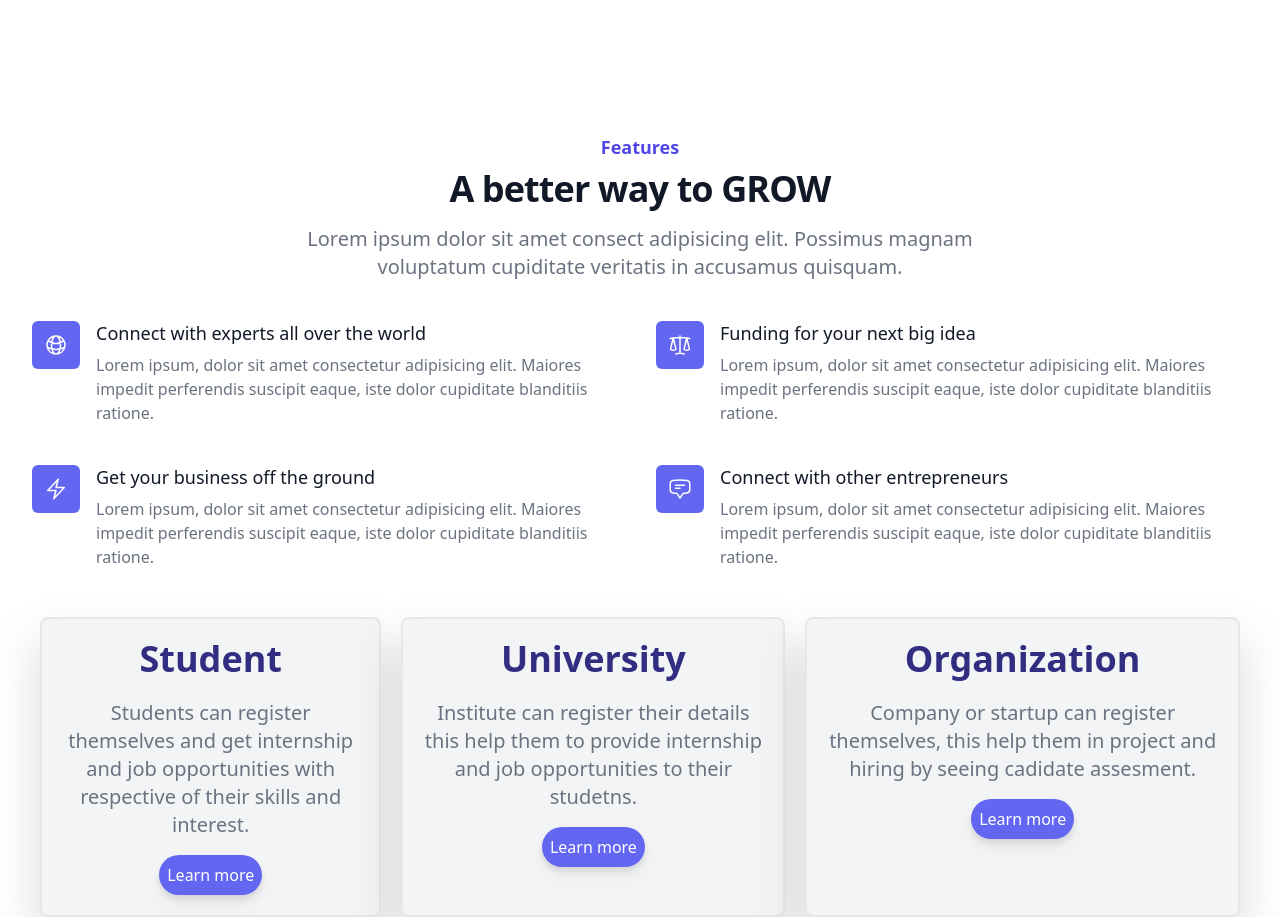
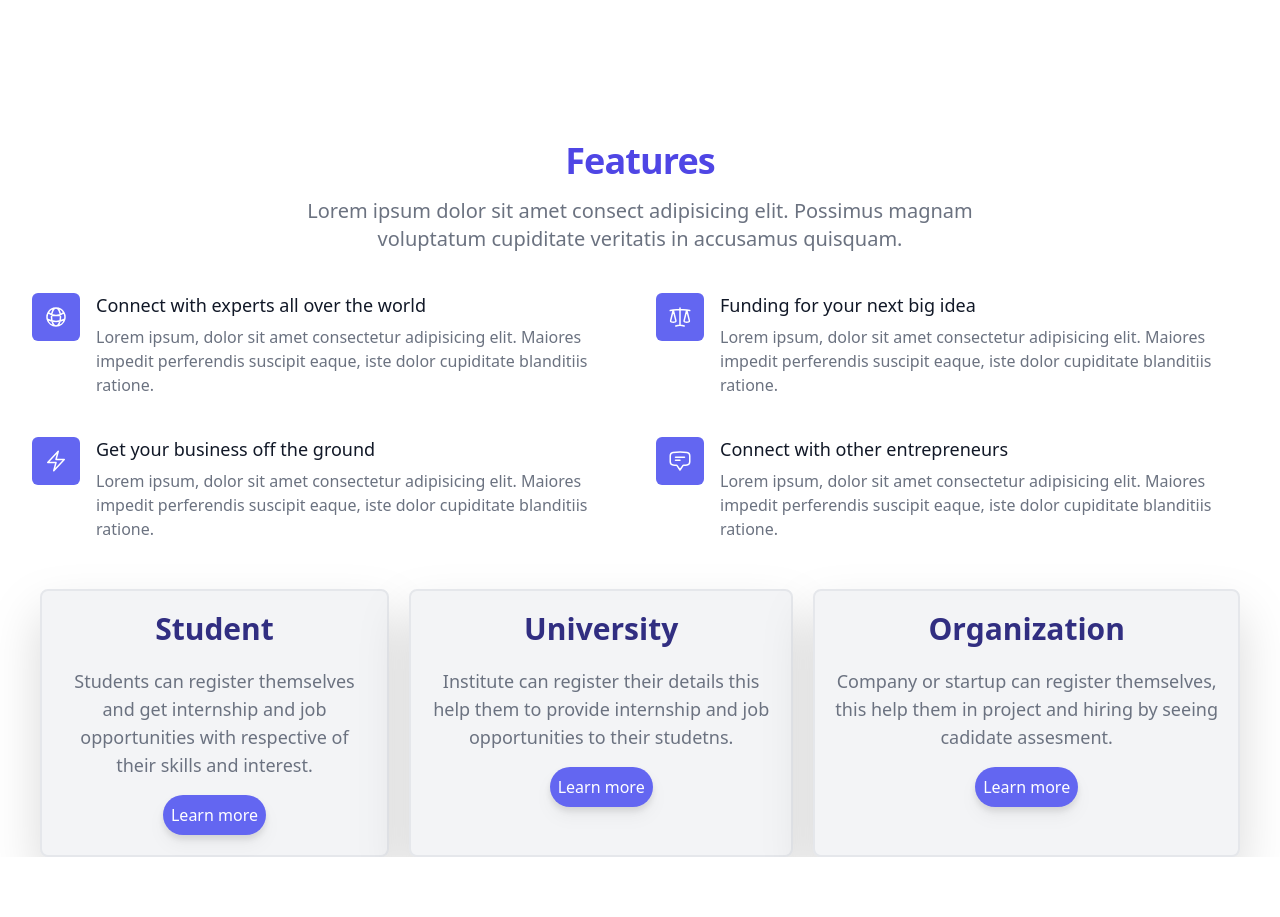
Before and after one commit to DrasticCoder/ModernVate, a React (Create React App) app: page / in a window 1280 px wide. Shown: the part 1600-2517 px from the top of the page. After the commit the page ends 2457 px from the top, so only its background shows below. Built offline with nearby package versions, Linux system fonts and the light colour scheme.

Commit message:
Add styling to elements

```diff
--- a/src/components/Features.jsx
+++ b/src/components/Features.jsx
@@ -32,9 +32,8 @@ export default function Features() {
         <div className="bg-white py-12">
             <div className="mx-auto max-w-7xl px-4 sm:px-6 lg:px-8">
                 <div className="lg:text-center">
-                    <h2 className="text-lg font-semibold text-indigo-600">Features</h2>
-                    <p className="mt-2 text-3xl font-bold leading-8 tracking-tight text-gray-900 sm:text-4xl">
-                        A better way to GROW
+                    <p className="mt-2 text-3xl font-semibold leading-8 tracking-tight text-indigo-600 sm:text-4xl">
+                        Features
                     </p>
                     <p className="mt-4 max-w-2xl text-xl text-gray-500 lg:mx-auto">
                         Lorem ipsum dolor sit amet consect adipisicing elit. Possimus magnam voluptatum cupiditate veritatis in
--- a/src/components/HeroSection.jsx
+++ b/src/components/HeroSection.jsx
@@ -19,7 +19,7 @@ export default function HeroSection() {
                         <div className="sm:text-center lg:text-left">
                             <h1 className="text-4xl font-bold tracking-tight text-gray-900 sm:text-5xl md:text-6xl">
                                 <span className="block xl:inline">We</span>{' '}
-                                <span className="block text-indigo-600 xl:inline">Incubate</span>,{' '}
+                                <span className="block text-indigo-600 xl:inline">Incubate,</span>{' '}
                                 <span className="block text-gray-400 xl:inline">Nourish</span>{' '}
                                 <span className="block xl:inline">and Growth</span>{' '}
                                 <span className="block text-orange-400 xl:inline">Ideas</span>
--- a/src/components/UserInfo.jsx
+++ b/src/components/UserInfo.jsx
@@ -6,20 +6,20 @@ const UserInfo = () => {
       <div className='grid grid-rows-3 md:grid-rows-1 grid-flow-col gap-5 md:mx-10 md:content-center'>
 
         <div className='bg-gray-100 p-5 m-4 md:m-0 text-center rounded-lg drop-shadow-2xl border-2 border-gray-200 hover:bg-gray-200'>
-          <h1 className='text-indigo-900 pb-2 font-bold xl:inline text-2xl sm:text-3xl md:text-4xl'>Student</h1>
-          <p className='text-gray-500 text-sm sm:mt-5 sm:text-lg  md:text-xl lg:mx-0'>Students can register themselves and get internship and job opportunities with respective of their skills and interest.</p>
+          <h1 className='text-indigo-900 pb-2 font-bold xl:inline text-2xl sm:text-3xl md:text-3xl'>Student</h1>
+          <p className='text-gray-500 text-sm sm:mt-5 sm:text-lg  md:text-lg lg:mx-0'>Students can register themselves and get internship and job opportunities with respective of their skills and interest.</p>
           <button className='bg-indigo-500 text-white p-2 mt-4 rounded-full drop-shadow-lg'>Learn more</button>
         </div>
 
         <div className='bg-gray-100 p-5 text-center m-4 md:m-0 rounded-lg drop-shadow-2xl border-2 border-gray-200 hover:bg-gray-200'>
-          <h1 className='text-indigo-900 pb-2 font-bold xl:inline text-2xl sm:text-3xl md:text-4xl'>University</h1>
-          <p className='text-gray-500 text-sm sm:mt-5 sm:text-lg  md:text-xl lg:mx-0'>Institute can register their details this help them to provide internship and job opportunities to their studetns. </p>
+          <h1 className='text-indigo-900 pb-2 font-bold xl:inline text-2xl sm:text-3xl md:text-3xl'>University</h1>
+          <p className='text-gray-500 text-sm sm:mt-5 sm:text-lg  md:text-lg lg:mx-0'>Institute can register their details this help them to provide internship and job opportunities to their studetns. </p>
           <button className='bg-indigo-500 text-white p-2 mt-4 rounded-full drop-shadow-lg'>Learn more</button>
         </div>
 
         <div className='bg-gray-100 p-5 text-center rounded-lg m-4 md:m-0 drop-shadow-2xl border-2 border-gray-200 hover:bg-gray-200'>
-          <h1 className='text-indigo-900 pb-2 font-bold xl:inline text-2xl sm:text-3xl md:text-4xl'>Organization</h1>
-          <p className='text-gray-500 text-sm sm:mt-5 sm:text-lg  md:text-xl lg:mx-0'>Company or startup can register themselves, this help them in project and  hiring by seeing cadidate assesment.</p>
+          <h1 className='text-indigo-900 pb-2 font-bold xl:inline text-2xl sm:text-3xl md:text-3xl'>Organization</h1>
+          <p className='text-gray-500 text-sm sm:mt-5 sm:text-lg  md:text-lg lg:mx-0'>Company or startup can register themselves, this help them in project and  hiring by seeing cadidate assesment.</p>
           <button className='bg-indigo-500 text-white p-2 mt-4 rounded-full drop-shadow-lg'>Learn more</button>
         </div>
 
```
